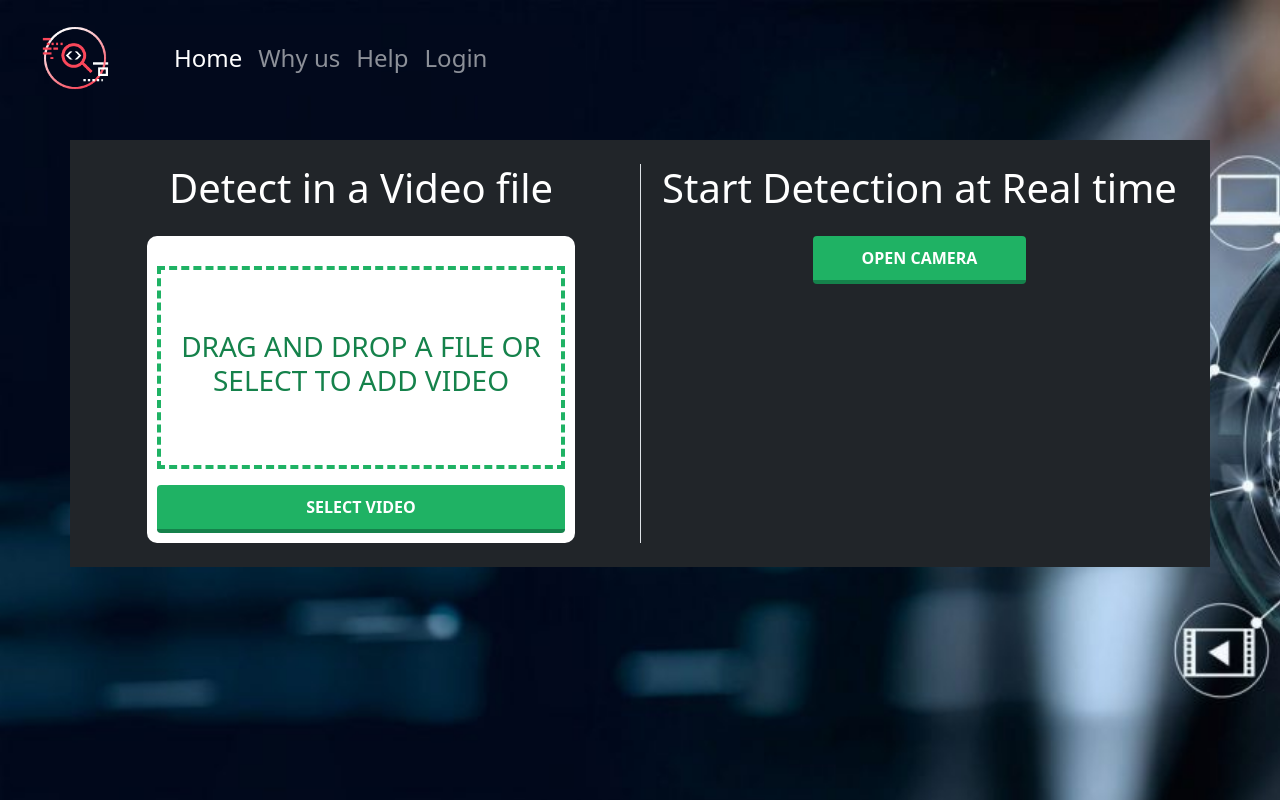
After one commit to vermahimanshu23/real-time-webapp, a Flask app: page /test in a window 1280 px wide. The commit adds this page. Run offline with Flask 3, Linux system fonts and the light colour scheme; some libraries are stand-ins or nearby versions.

Commit message:
working on upload video file page/ test commit

```diff
--- a/app.py
+++ b/app.py
@@ -37,9 +37,9 @@ def support():
     return render_template('support.html')
 
 
-# @app.route('/test')
-# def test():
-#     return render_template('test.html')
+@app.route('/test')
+def test():
+    return render_template('test.html')
 
 
 if __name__ == '__main__':
--- a/static/style.css
+++ b/static/style.css
@@ -67,6 +67,138 @@ body{
     100% {-webkit-transform: scale(1.2, 1.2); opacity: 0.0;}
 }
 
+/* css for uload file page */
+.file-upload {
+    background-color: #ffffff;
+    width: 80%;
+    margin: 0 auto;
+    padding-top: 5px;
+    padding: 10px;
+    border-radius: 10px;
+  }
+
+  .file-upload-btn {
+    width: 100%;
+    margin: 0;
+    color: #fff;
+    background: #1FB264;
+    border: none;
+    padding: 10px;
+    border-radius: 4px;
+    border-bottom: 4px solid #15824B;
+    transition: all .2s ease;
+    outline: none;
+    text-transform: uppercase;
+    font-weight: 700;
+  }
+
+  .file-upload-btn:hover {
+    background: #1AA059;
+    color: #ffffff;
+    transition: all .2s ease;
+    cursor: pointer;
+  }
+
+  .file-upload-btn:active {
+    border: 0;
+    transition: all .2s ease;
+  }
+
+  .file-upload-content {
+    display: none;
+    text-align: center;
+  }
+
+  .file-upload-input {
+    position: absolute;
+    margin: 0;
+    padding: 0;
+    width: 100%;
+    height: 100%;
+    outline: none;
+    opacity: 0;
+    cursor: pointer;
+  }
+
+  .image-upload-wrap {
+    margin-top: 20px;
+    border: 4px dashed #1FB264;
+    position: relative;
+  }
+
+  .image-dropping,
+  .image-upload-wrap:hover {
+    background-color: #1FB264;
+    border: 4px dashed #ffffff;
+  }
+
+  .image-title-wrap {
+    padding: 0 15px 15px 15px;
+    color: #222;
+  }
+
+  .drag-text {
+    text-align: center;
+  }
+
+  .drag-text h3 {
+    font-weight: 100;
+    text-transform: uppercase;
+    color: #15824B;
+    padding: 60px 0;
+  }
+
+  .file-upload-image {
+    max-height: 200px;
+    max-width: 200px;
+    margin: auto;
+    padding: 20px;
+  }
+
+  .remove-image {
+    width: 200px;
+    margin: 0;
+    color: #fff;
+    background: #cd4535;
+    border: none;
+    padding: 10px;
+    border-radius: 4px;
+    border-bottom: 4px solid #b02818;
+    transition: all .2s ease;
+    outline: none;
+    text-transform: uppercase;
+    font-weight: 700;
+  }
+
+  .remove-image:hover {
+    background: #c13b2a;
+    color: #ffffff;
+    transition: all .2s ease;
+    cursor: pointer;
+  }
+
+  .remove-image:active {
+    border: 0;
+    transition: all .2s ease;
+  }
+
+  .OpenCamera{
+    width: 40%;
+    margin: 0;
+    color: #fff;
+    background: #1FB264;
+    border: none;
+    padding: 10px;
+    border-radius: 4px;
+    border-bottom: 4px solid #15824B;
+    transition: all .2s ease;
+    outline: none;
+    text-transform: uppercase;
+    font-weight: 700;
+    margin-left: 30%;
+  }
+
+  /* css for open camera component */
 
 @media only screen and (max-width: 600px) {
     .QueryForm{
--- /dev/null
+++ b/static/style.js
@@ -0,0 +1,35 @@
+// for upload video
+function readVideoURL(input) {
+  if (input.files && input.files[0]) {
+    var reader = new FileReader();
+
+    reader.onload = function (e) {
+      $(".image-upload-wrap").hide();
+
+      $(".file-upload-image").attr("src", e.target.result);
+      $(".file-upload-content").show();
+
+      $(".image-title").html("Video file selected: " + input.files[0].name);
+    };
+
+    reader.readAsDataURL(input.files[0]);
+  } else {
+    removeUpload();
+  }
+}
+
+function removeUpload() {
+  $(".file-upload-input").replaceWith($(".file-upload-input").clone());
+  $(".file-upload-content").hide();
+  $(".image-upload-wrap").show();
+}
+
+$(".image-upload-wrap").bind("dragover", function () {
+  $(".image-upload-wrap").addClass("image-dropping");
+});
+
+$(".image-upload-wrap").bind("dragleave", function () {
+  $(".image-upload-wrap").removeClass("image-dropping");
+});
+
+// js for open camera
--- /dev/null
+++ b/templates/test.html
@@ -0,0 +1,73 @@
+<!doctype html>
+<html lang="en">
+
+<head>
+    <title>Real-Time Action Detection</title>
+    <!-- Required meta tags -->
+    <meta charset="utf-8">
+    <meta name="viewport" content="width=device-width, initial-scale=1, shrink-to-fit=no">
+
+    <!-- Bootstrap CSS v5.2.1 -->
+    <link href="https://cdn.jsdelivr.net/npm/bootstrap@5.2.1/dist/css/bootstrap.min.css" rel="stylesheet"
+        integrity="sha384-iYQeCzEYFbKjA/T2uDLTpkwGzCiq6soy8tYaI1GyVh/UjpbCx/TYkiZhlZB6+fzT" crossorigin="anonymous">
+    <link rel="stylesheet" href="/static/style.css" />
+    <script src="/static/style.js"></script>
+    <script src="//maxcdn.bootstrapcdn.com/bootstrap/4.1.1/js/bootstrap.min.js"></script>
+    <script src="//cdnjs.cloudflare.com/ajax/libs/jquery/3.2.1/jquery.min.js"></script>
+
+</head>
+
+<body>
+    <script class="jsbin" src="https://ajax.googleapis.com/ajax/libs/jquery/1/jquery.min.js"></script>
+    <header>
+        <!-- place navbar here -->
+
+    </header>
+    {% include 'navbar.html' %}
+    <main>
+        <div class="container p-4 bg-dark my-4">
+            <div class="row">
+                <div class="col-sm-6">
+                    <h1 class="mb-4 text-center">Detect in a Video file</h1>
+                    <div class="file-upload ">
+                        <div class="image-upload-wrap">
+                            <input class="file-upload-input" type='file' onchange="readVideoURL(this);"
+                                accept="video/*" />
+                            <div class="drag-text">
+                                <h3>Drag and drop a file or select to add Video</h3>
+                            </div>
+                        </div>
+                        <div class="file-upload-content">
+                            <video class="file-upload-image" src="#" autoplay controls></video>
+                            <div class="image-title-wrap">
+                                <button type="button" onclick="removeUpload()" class="remove-image">Remove <span
+                                        class="image-title">Uploaded Image</span></button>
+                            </div>
+                        </div>
+                        <button class="file-upload-btn mt-3" type="button"
+                            onclick="$('.file-upload-input').trigger( 'click' )">Select Video
+                        </button>
+                    </div>
+                </div>
+                <div class="col-sm-6 border-start">
+                    <h1 class="mb-4 text-center">Start Detection at Real time</h1>
+                    <button class="OpenCamera" type="button">Open Camera</button>
+                </div>
+
+            </div>
+
+    </main>
+    <footer>
+        <!-- place footer here -->
+    </footer>
+    <!-- Bootstrap JavaScript Libraries -->
+    <script src="https://cdn.jsdelivr.net/npm/@popperjs/core@2.11.6/dist/umd/popper.min.js"
+        integrity="sha384-oBqDVmMz9ATKxIep9tiCxS/Z9fNfEXiDAYTujMAeBAsjFuCZSmKbSSUnQlmh/jp3" crossorigin="anonymous">
+        </script>
+
+    <script src="https://cdn.jsdelivr.net/npm/bootstrap@5.2.1/dist/js/bootstrap.min.js"
+        integrity="sha384-7VPbUDkoPSGFnVtYi0QogXtr74QeVeeIs99Qfg5YCF+TidwNdjvaKZX19NZ/e6oz" crossorigin="anonymous">
+        </script>
+</body>
+
+</html>
```
